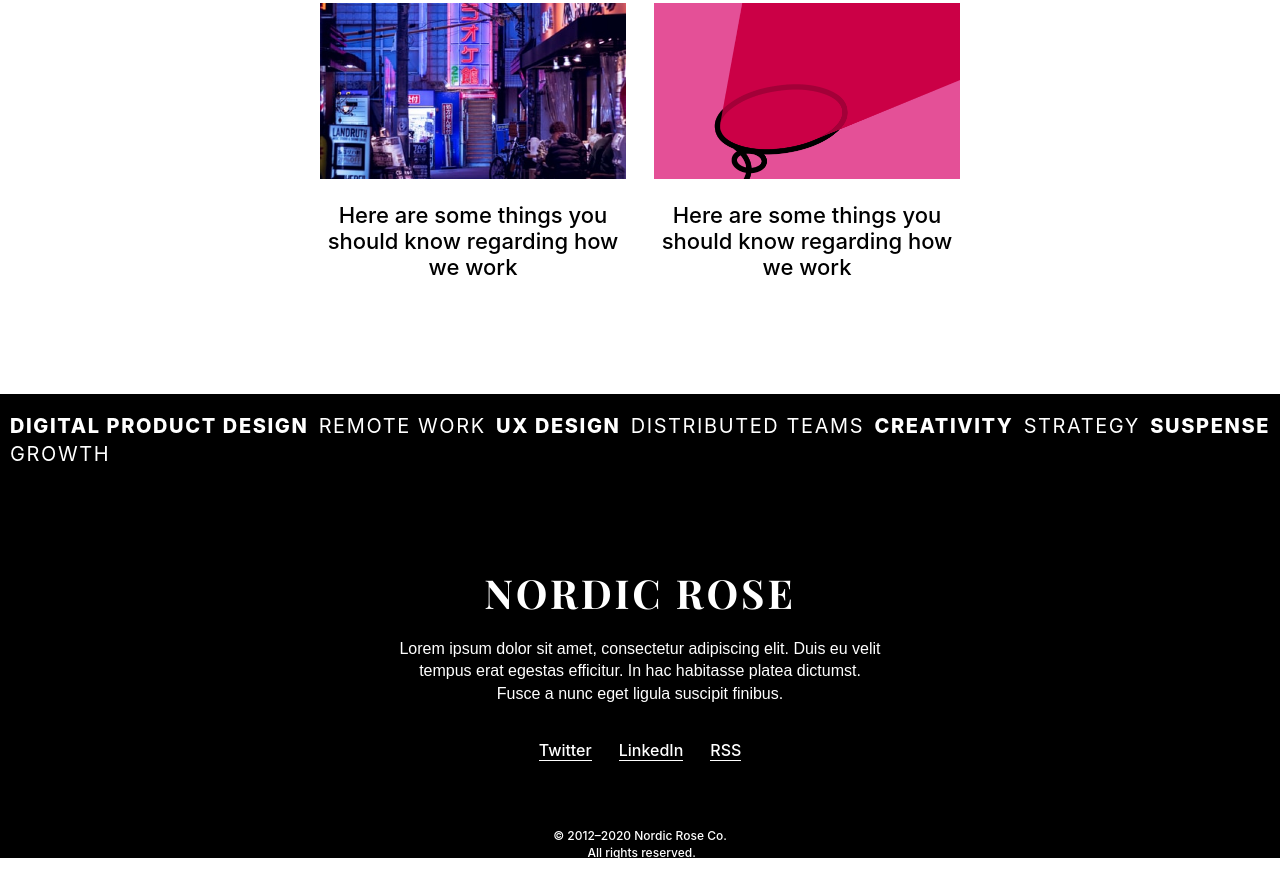
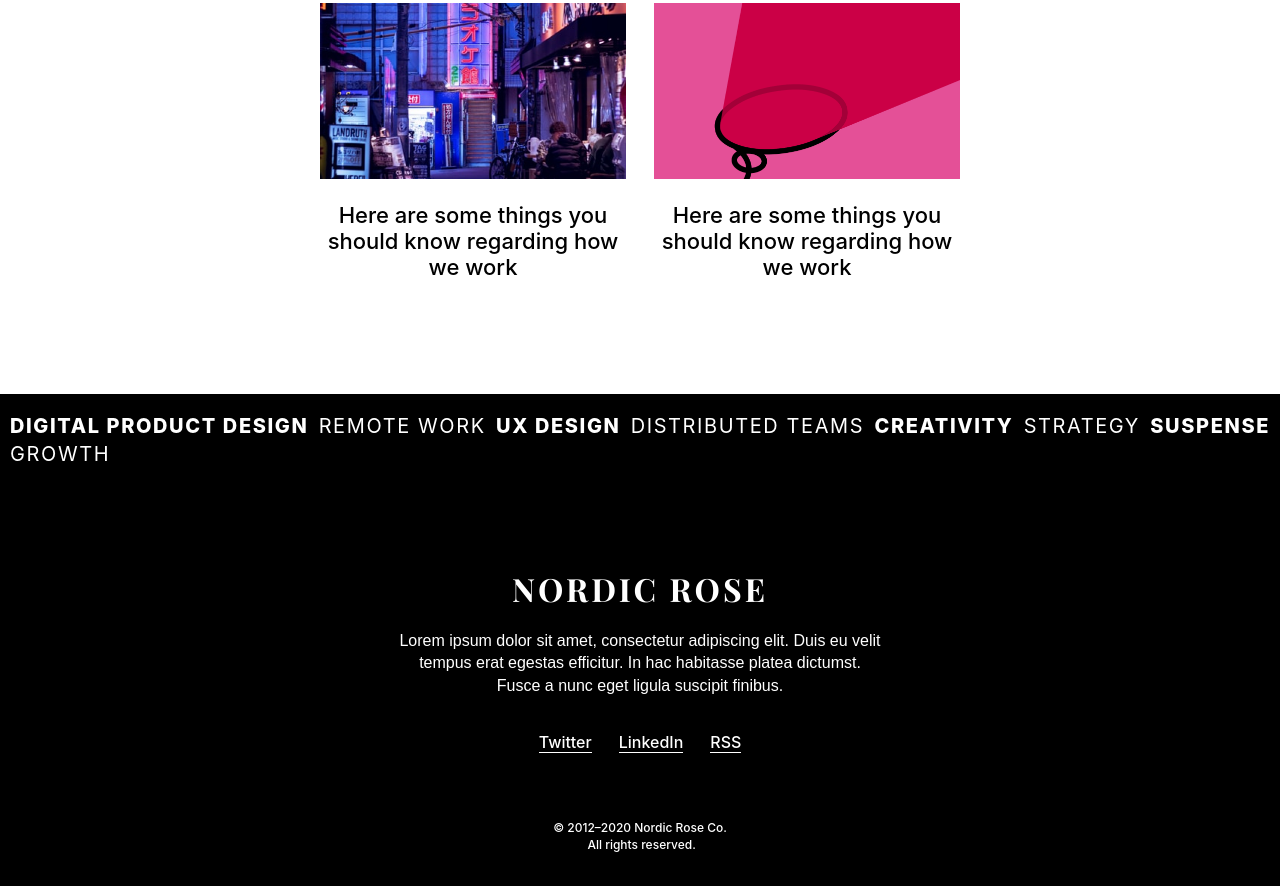
Before and after one commit to bvviet/JVB_BT1_Listing, a plain HTML site: page index.html in a window 1280 px wide. Shown: the part 2951-3837 px from the top of the page. Before the commit the page ends 3813 px from the top, so only its background shows below. Drawn offline with nearby package versions, Linux system fonts and the light colour scheme; a web font is replaced by a local one.

Commit message:
update footer

```diff
--- a/assets/css/style.css
+++ b/assets/css/style.css
@@ -206,7 +206,6 @@ h6 {
 /* Footer */
 footer {
     background-color: #000;
-    height: 464px;
     color: #fff;
 }
 
@@ -252,7 +251,7 @@ footer {
 
 .footer-content__title {
     font-family: "Playfair Display", serif;
-    font-size: 40px;
+    font-size: 32px;
     font-weight: 700;
     letter-spacing: 3px;
 }
@@ -289,6 +288,7 @@ footer {
 .footer-copy {
     width: 178px;
     margin: 0 auto;
+    padding-bottom: 32px;
 }
 
 .footer-copy__text {
```
